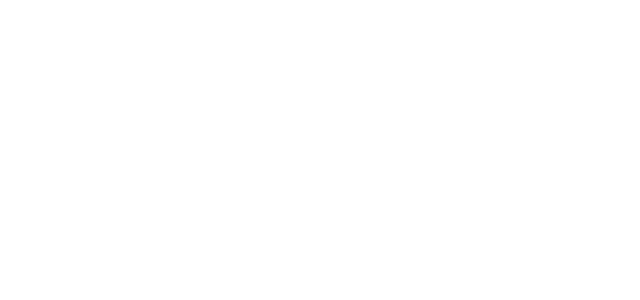
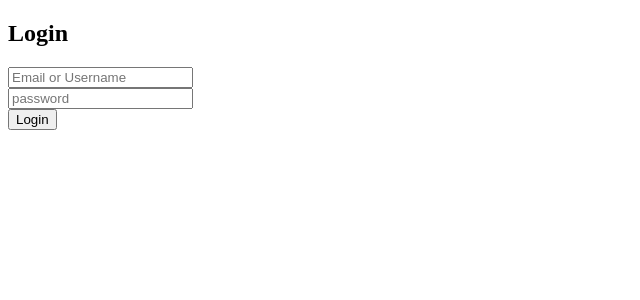
Before and after one commit to Sandip-Roy-29/Daily-Notes, a React (Vite) app in the folder Daily-Notes-Frontend/: page /login in a window 1280 px wide. Before the commit this address had no page. Shown: the top 300 px of the page, without its empty margins (0-640 px from the left). Built offline with nearby package versions, Linux system fonts and the light colour scheme; no server answers.

Commit message:
Add protected notes with login

```diff
--- a/Daily-Notes-Frontend/src/App.jsx
+++ b/Daily-Notes-Frontend/src/App.jsx
@@ -1,9 +1,14 @@
-import { Route, Routes } from "react-router-dom"
+import { Route, Routes } from "react-router-dom";
+import Login from "./pages/Login";
+import Note from "./pages/Note";
+import LogoutButton from "./pages/LogoutButton";
+
 function App() {
 
   return (
     <Routes>
-
+      <Route path="/login" element={<Login/>}/>
+      <Route path="/notes" element={<Note/>}/>
     </Routes>
   )
 }
--- /dev/null
+++ b/Daily-Notes-Frontend/src/pages/Login.jsx
@@ -0,0 +1,58 @@
+import { useState } from "react";
+import api from "../api/axios";
+import { useNavigate } from "react-router-dom"
+
+function Login(){
+    const [identifier, setIdentifier] = useState("");
+    const [password, setPassword] = useState("");
+    const navigate = useNavigate();
+
+    const handleSubmit = async (e) => {
+        e.preventDefault();
+
+        try {
+            api.post(
+                "/users/login",
+                {
+                    identifier,
+                    password,
+                }
+            )
+
+            navigate("/notes");
+        } catch (error) {
+            console.log("Login failed: ", error);
+
+        }
+    };
+
+    return (
+        <div>
+            <h2>Login</h2>
+
+            <form onSubmit={handleSubmit}>
+                <div>
+                    <input
+                    type="text"
+                    placeholder="Email or Username"
+                    value={identifier}
+                    onChange={(e) => setIdentifier(e.target.value)}
+                    />
+                </div>
+
+                <div>
+                    <input
+                    type="password"
+                    placeholder="password"
+                    value={password}
+                    onChange={(e) => setPassword(e.target.value)}
+                    />
+                </div>
+
+                <button type="submit"> Login </button>
+            </form>
+        </div>
+    )
+}
+
+export default Login;
```
